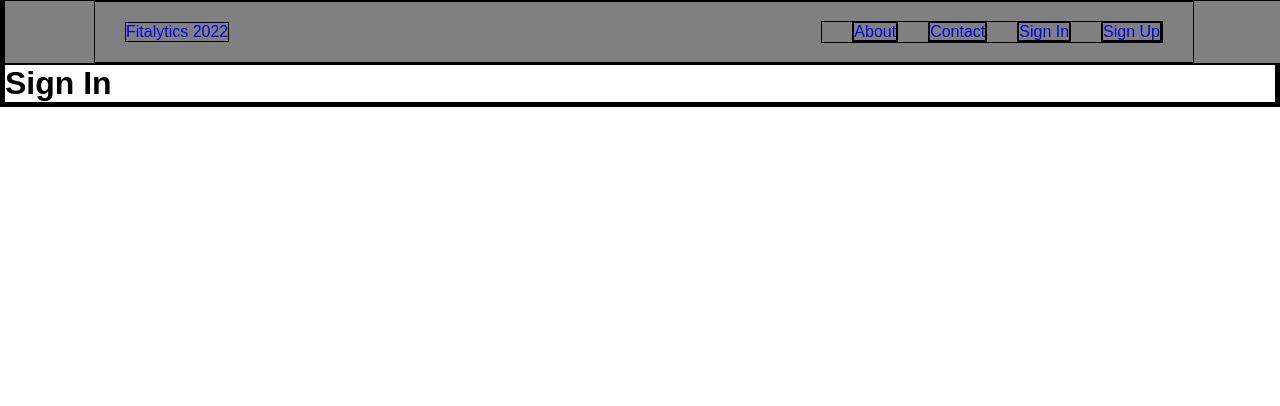
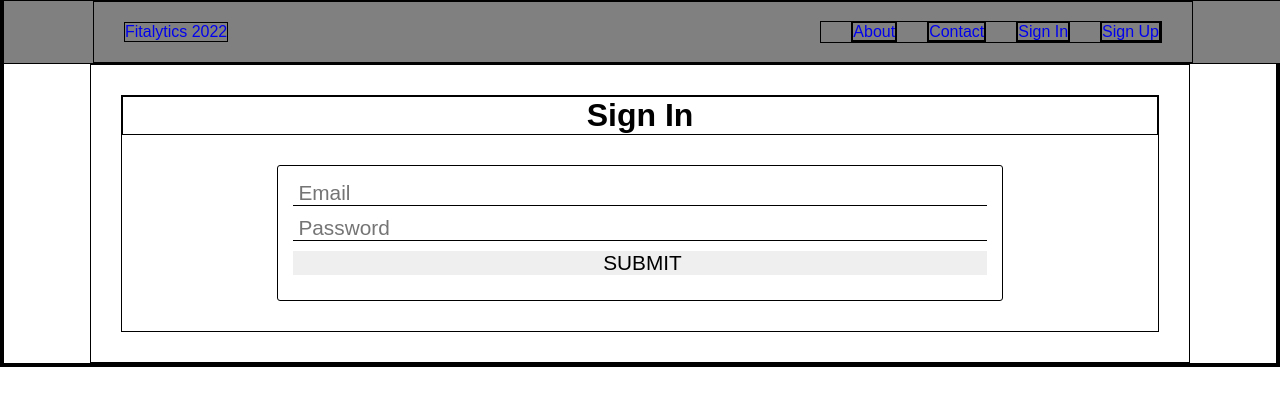
Before and after one commit to connorca22/fitalytics, a React (Create React App) app: page /sign-in in a window 1280 px wide. Shown: the top 406 px of the page. Built offline with nearby package versions, Linux system fonts and the light colour scheme.

Commit message:
added login form on SignIn component. Set up to submit a post request to api/auth/login via axios which logs in user. Also split out the auth axios calls into an auth services file in a services directory.

```diff
--- a/src/components/SignIn.js
+++ b/src/components/SignIn.js
@@ -1,11 +1,41 @@
-import HomeNav from './homeComponents/HomeNav'
-import { SectionWrapper } from './styled/Container.styled'
+import {useState} from 'react'
+import { SectionWrapper, Flex, Container } from './styled/Container.styled'
+import {AuthForm} from './styled/Home.styled'
+import {signIn} from '../services/authServices'
 
 export default function SignIn() {
+    const initialState = {
+        email: "",
+        password: ""
+    }
+
+    const [userDetails, setUserDetails] = useState(initialState)
+
+    function onInputChange(event) {
+        setUserDetails({
+            ...userDetails,
+            [event.target.name]: event.target.value
+        })
+    }
+
+    function onFormSubmit(event) {
+        event.preventDefault()
+        signIn(userDetails)
+        console.log('submitted')
+    }
+
     return (
         <SectionWrapper marginTop="60px">
-            <HomeNav />
-            <h1>Sign In</h1>
+            <Container>
+                <Flex fd="column">
+                    <h1>Sign In</h1>
+                    <AuthForm onSubmit={onFormSubmit}>
+                        <input type="email" name="email" id="email" value={userDetails.email} onChange={onInputChange} placeholder="Email" required></input>
+                        <input type="password" name="password" id="password" value={userDetails.password} onChange={onInputChange} placeholder="Password" required></input>
+                        <input type="submit" value="SUBMIT" id="submit"></input>
+                    </AuthForm>
+                </Flex>
+            </Container>
         </SectionWrapper>
     )
 }
--- a/src/components/SignUp.js
+++ b/src/components/SignUp.js
@@ -1,7 +1,7 @@
 import {useState} from 'react'
 import { SectionWrapper, Flex, Container } from './styled/Container.styled'
 import {AuthForm} from './styled/Home.styled'
-import {signUp} from '../config/api'
+import {signUp} from '../services/authServices'
 
 export default function SignUp() {
     const initialState = {
--- a/src/config/api.js
+++ b/src/config/api.js
@@ -4,14 +4,4 @@ const fitalyticsAPI = axios.create({
     baseURL: 'http://localhost:3000'
 })
 
-export async function signUp(data) {
-    const response = await fitalyticsAPI.post('/api/users', data)
-    console.log(response.data)
-    return response.data
-}
-
-// export async function signIn(data) {
-
-// }
-
 export default fitalyticsAPI
--- /dev/null
+++ b/src/services/authServices.js
@@ -0,0 +1,13 @@
+import fitalyticsAPI from '../config/api'
+
+export async function signUp(data) {
+    const response = await fitalyticsAPI.post('/api/users', data)
+    console.log(response.data)
+    return response.data
+}
+
+export async function signIn(data) {
+    const response = await fitalyticsAPI.post('/api/auth/login', data)
+    console.log(response.data)
+    return response.data
+}
```
